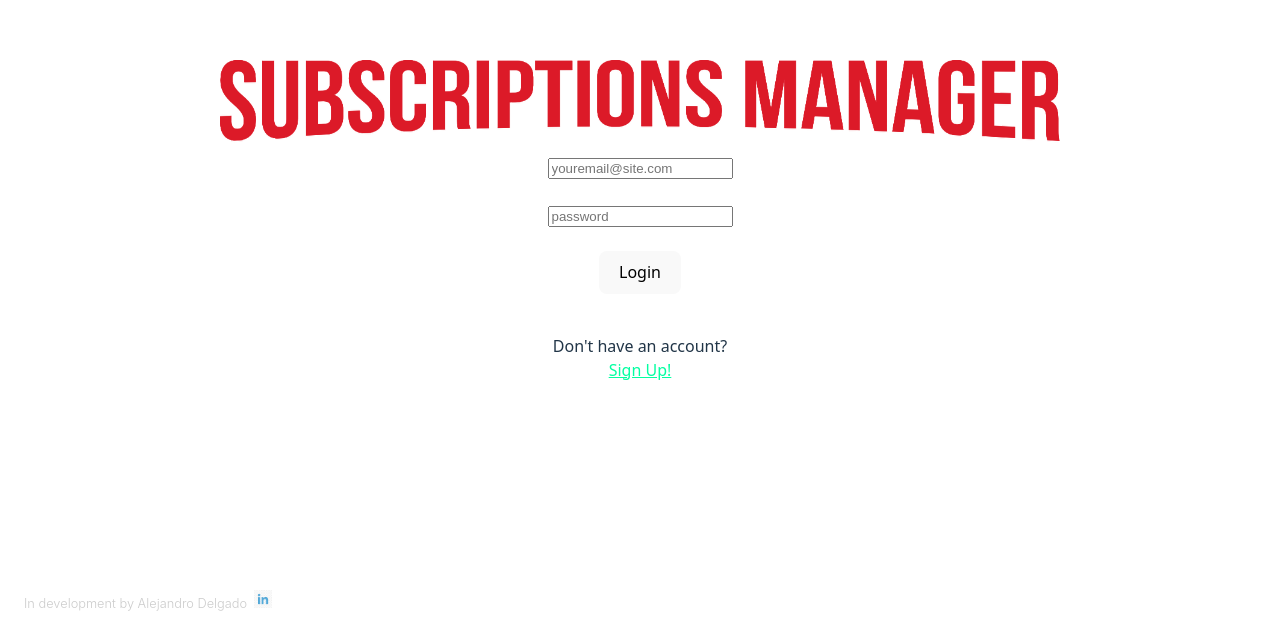
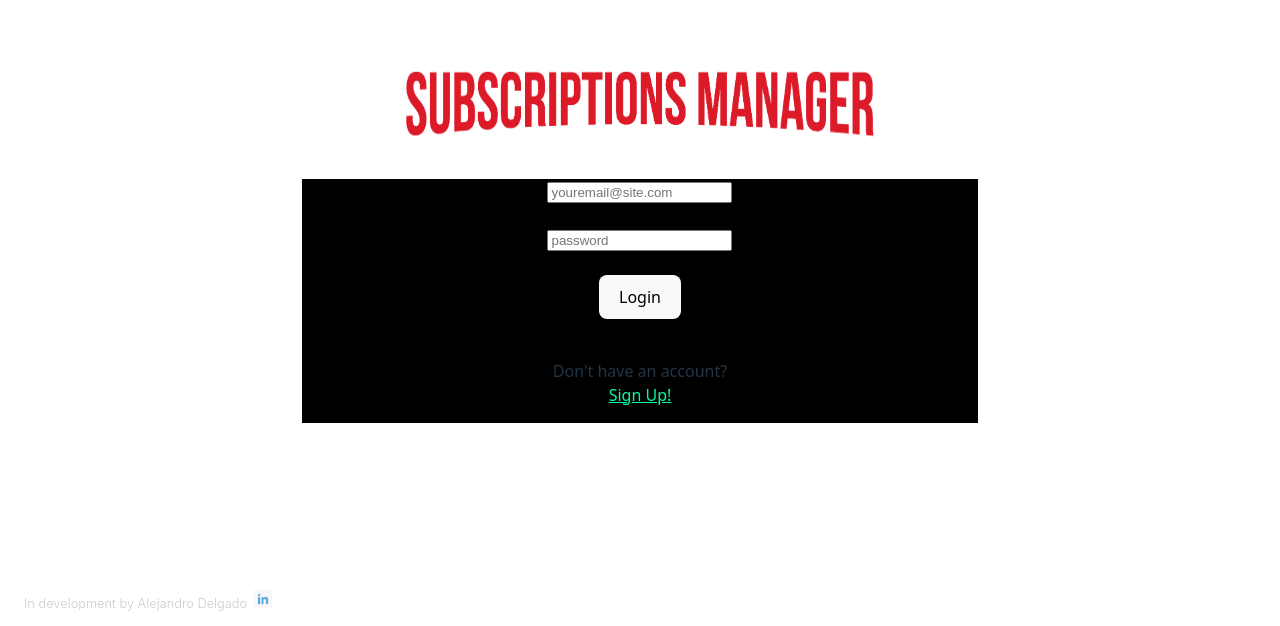
Before and after one commit to AlejandroDG1992/SubscriptionsManager, a React (Vite) app: page /Login in a window 1280 px wide. Shown: the part 174-800 px from the top of the page. Built offline with nearby package versions, Linux system fonts and the light colour scheme.

Commit message:
Delete some styles

```diff
--- a/src/App.css
+++ b/src/App.css
@@ -4,19 +4,7 @@
   text-align: center;
 }
 
-/* .halo {
-  position: fixed; /* Siempre sobre la pantalla */
-  width: 80px; /* Halo mÃ¡s pequeÃ±o */
-  height: 80px; /* Halo mÃ¡s pequeÃ±o */
-  background: rgba(255, 0, 0, 0.1); /* Color inicial del halo con baja opacidad */
-  border-radius: 50%;
-  filter: blur(20px); /* Difuminado mÃ¡s sutil */
-  pointer-events: none; /* No bloquea interacciones */
-  transition: transform 0.2s ease-out, opacity 0.5s ease-in-out, background 0.3s ease-in-out;
-  transform: translate(-50%, -50%);
-  opacity: 0.8; /* Baja opacidad */
-  z-index: 9999; /* Asegura que estÃ© sobre todo */
-}  */
+
 
 .background {
   position:initial;
@@ -27,7 +15,7 @@
   align-items: center;
   justify-content: center;
   transition: background 1s ease;
-} */
+}
 
 .header {
   width: 100%;
@@ -101,8 +89,6 @@
   border: 1px solid #ddd;
 }
 
-.styled-table tbody tr:hover {
-}
 
 @media (hover: none) {
   .halo {
```
